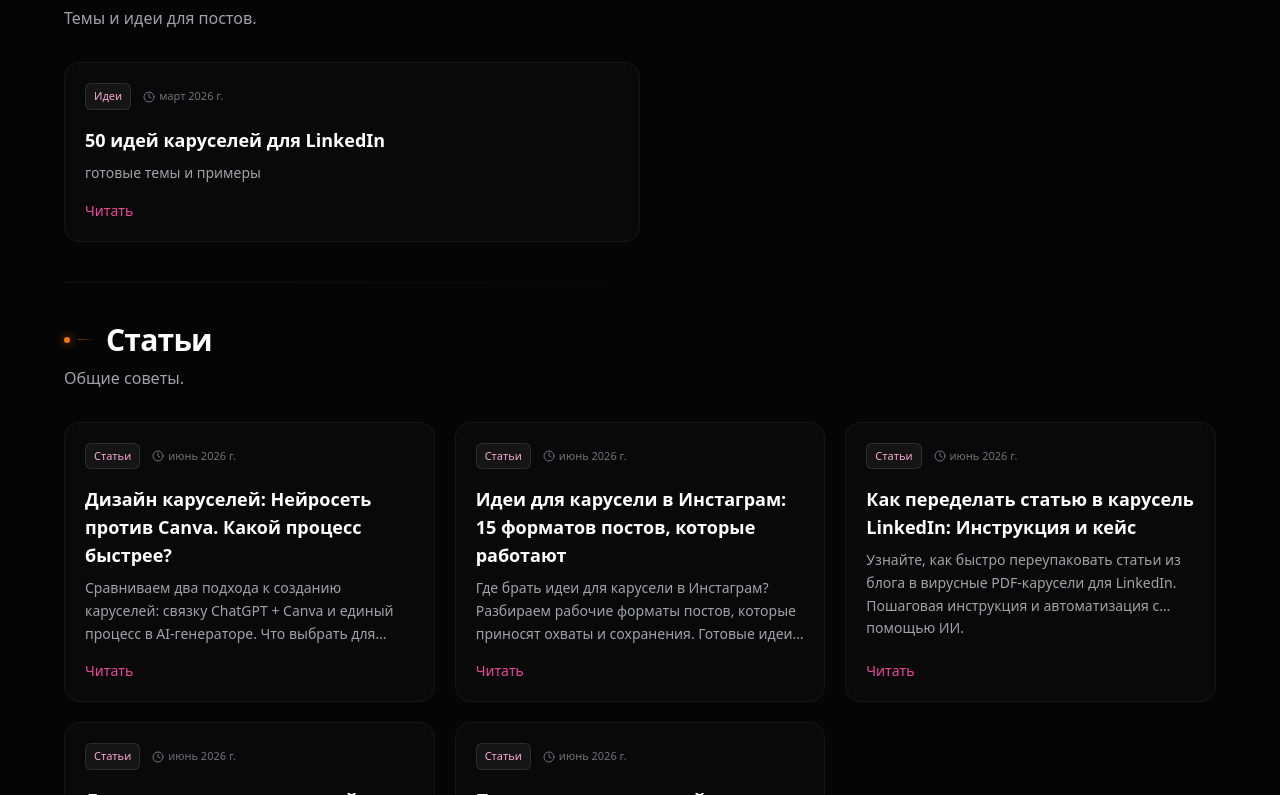
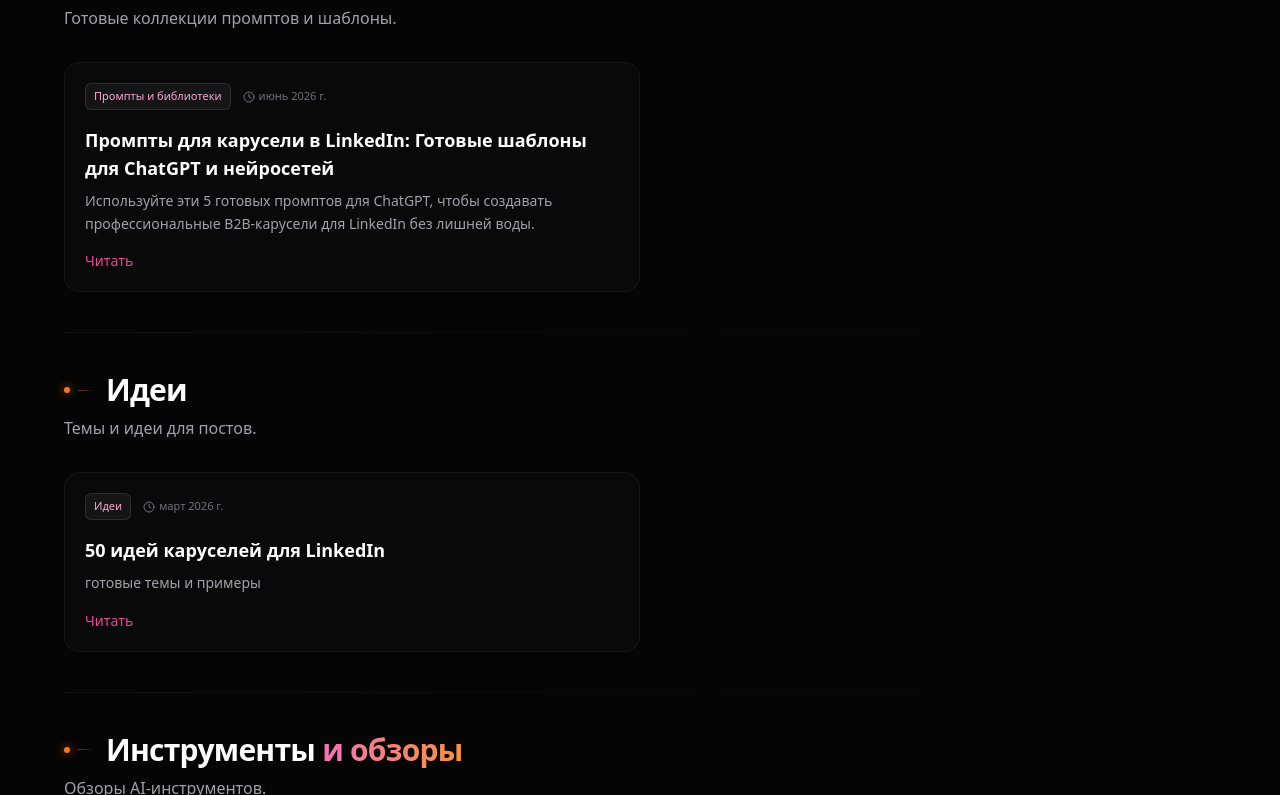
Before and after one commit to matteimikeska49-bot/gtf, a React (Vite) app: page /ru/blog in a window 1280 px wide. Shown: the part 1665-2460 px from the top of the page. Built offline with nearby package versions, Linux system fonts and the light colour scheme.

Commit message:
fix(seo): preserve all articles in localized blog hubs

```diff
--- a/src/components/blog/BlogHubLayout.jsx
+++ b/src/components/blog/BlogHubLayout.jsx
@@ -160,33 +160,38 @@ const normalizeArticle = (article, isMarkdown = false, isRu = false) => {
 const getCategoriesConfig = (isRu) => {
   if (isRu) {
     return [
-      { id: 'guides', title: 'Руководства', titleBase: 'Руководства', titleAccent: '', description: 'Пошаговые инструкции по созданию контента с ИИ.' },
-      { id: 'prompts', title: 'Промпты', titleBase: 'Промпты', titleAccent: 'и библиотеки', description: 'Готовые коллекции промптов и шаблоны.' },
-      { id: 'ideas', title: 'Идеи', titleBase: 'Идеи', titleAccent: '', description: 'Темы и идеи для постов.' },
-      { id: 'tools', title: 'Инструменты', titleBase: 'Инструменты', titleAccent: 'и обзоры', description: 'Обзоры AI-инструментов.' },
-      { id: 'workflows', title: 'Воркфлоу', titleBase: 'AI-контент', titleAccent: 'воркфлоу', description: 'Системы создания контента.' },
-      { id: 'articles', title: 'Статьи', titleBase: 'Статьи', titleAccent: '', description: 'Общие советы.' }
+      { id: 'guides', baseCategory: 'Guides', title: 'Руководства', titleBase: 'Руководства', titleAccent: '', description: 'Пошаговые инструкции по созданию контента с ИИ.' },
+      { id: 'prompts', baseCategory: 'Prompts & Libraries', title: 'Промпты и библиотеки', titleBase: 'Промпты', titleAccent: 'и библиотеки', description: 'Готовые коллекции промптов и шаблоны.' },
+      { id: 'ideas', baseCategory: 'Ideas', title: 'Идеи', titleBase: 'Идеи', titleAccent: '', description: 'Темы и идеи для постов.' },
+      { id: 'tools', baseCategory: 'Tools & Comparisons', title: 'Инструменты и обзоры', titleBase: 'Инструменты', titleAccent: 'и обзоры', description: 'Обзоры AI-инструментов.' },
+      { id: 'workflows', baseCategory: 'AI Content Workflows', title: 'AI-контент воркфлоу', titleBase: 'AI-контент', titleAccent: 'воркфлоу', description: 'Системы создания контента.' },
+      { id: 'articles', baseCategory: 'Articles & Tips', title: 'Статьи', titleBase: 'Статьи', titleAccent: '', description: 'Общие советы.' }
     ];
   }
   return [
-    { id: 'guides', title: 'Guides', titleBase: 'Guides', titleAccent: '', description: 'Step-by-step workflows for creating carousels, posts, and content systems with AI.' },
-    { id: 'prompts', title: 'Prompts & Libraries', titleBase: 'Prompts', titleAccent: '& Libraries', description: 'Copy-ready prompt collections and reusable content frameworks.' },
-    { id: 'ideas', title: 'Ideas', titleBase: 'Ideas', titleAccent: '', description: 'Topic ideas and angles for creating better social content.' },
-    { id: 'tools', title: 'Tools & Comparisons', titleBase: 'Tools', titleAccent: '& Comparisons', description: 'Tool roundups, alternatives, and buying guides.' },
-    { id: 'workflows', title: 'AI Content Workflows', titleBase: 'AI Content', titleAccent: 'Workflows', description: 'Systems for repurposing, scaling, and improving AI-assisted content.' },
-    { id: 'articles', title: 'Articles & Tips', titleBase: 'Articles', titleAccent: '& Tips', description: 'General tips and insights for social media growth.' }
+    { id: 'guides', baseCategory: 'Guides', title: 'Guides', titleBase: 'Guides', titleAccent: '', description: 'Step-by-step workflows for creating carousels, posts, and content systems with AI.' },
+    { id: 'prompts', baseCategory: 'Prompts & Libraries', title: 'Prompts & Libraries', titleBase: 'Prompts', titleAccent: '& Libraries', description: 'Copy-ready prompt collections and reusable content frameworks.' },
+    { id: 'ideas', baseCategory: 'Ideas', title: 'Ideas', titleBase: 'Ideas', titleAccent: '', description: 'Topic ideas and angles for creating better social content.' },
+    { id: 'tools', baseCategory: 'Tools & Comparisons', title: 'Tools & Comparisons', titleBase: 'Tools', titleAccent: '& Comparisons', description: 'Tool roundups, alternatives, and buying guides.' },
+    { id: 'workflows', baseCategory: 'AI Content Workflows', title: 'AI Content Workflows', titleBase: 'AI Content', titleAccent: 'Workflows', description: 'Systems for repurposing, scaling, and improving AI-assisted content.' },
+    { id: 'articles', baseCategory: 'Articles & Tips', title: 'Articles & Tips', titleBase: 'Articles', titleAccent: '& Tips', description: 'General tips and insights for social media growth.' }
   ];
 };
 
 const groupArticlesByCategory = (articles, isRu) => {
   const grouped = {};
   const config = getCategoriesConfig(isRu);
-  config.forEach(c => grouped[c.title] = []);
+
+  config.forEach(c => { grouped[c.id] = []; });
+  grouped['other'] = [];
+
+  const categoryToId = {};
+  config.forEach(c => { categoryToId[c.baseCategory] = c.id; });
 
   articles.forEach(article => {
-    const cat = article.categoryName;
-    if (!grouped[cat]) grouped[cat] = [];
-    grouped[cat].push(article);
+    const cat = article.baseCategory;
+    const targetId = categoryToId[cat] || 'other';
+    grouped[targetId].push(article);
   });
 
   return grouped;
@@ -377,8 +382,7 @@ const CategorySection = ({ config, articles, index, isRu }) => {
   );
 };
 
-const BlogContentSections = ({ groupedArticles, isRu }) => {
-  const config = getCategoriesConfig(isRu);
+const BlogContentSections = ({ config, groupedArticles, isRu }) => {
   return (
     <section className="pt-16 pb-16 px-6 relative z-10 w-full bg-[#050505]">
       <div className="max-w-6xl mx-auto">
@@ -386,7 +390,7 @@ const BlogContentSections = ({ groupedArticles, isRu }) => {
           <CategorySection
             key={catConfig.id}
             config={catConfig}
-            articles={groupedArticles[catConfig.title]}
+            articles={groupedArticles[catConfig.id]}
             index={i}
             isRu={isRu}
           />
@@ -444,8 +448,21 @@ export const BlogHubLayout = ({ isRu }) => {
   const featuredArticles = getFeaturedArticles(allArticles, isRu);
   const groupedArticles = groupArticlesByCategory(allArticles, isRu);
 
-  const config = getCategoriesConfig(isRu);
-  const activeCategories = config.filter(cat => groupedArticles[cat.title]?.length > 0);
+  let config = getCategoriesConfig(isRu);
+
+  // Guardrail: Ensure published articles with unknown categories are rendered
+  if (groupedArticles['other'] && groupedArticles['other'].length > 0) {
+    config.push({
+      id: 'other',
+      baseCategory: 'Other',
+      title: isRu ? 'Другое' : 'Other',
+      titleBase: isRu ? 'Другое' : 'Other',
+      titleAccent: '',
+      description: ''
+    });
+  }
+
+  const activeCategories = config.filter(cat => groupedArticles[cat.id]?.length > 0);
 
   return (
     <MainLayout>
@@ -454,7 +471,7 @@ export const BlogHubLayout = ({ isRu }) => {
       <BlogHero isRu={isRu} />
       <FeaturedSection articles={featuredArticles} isRu={isRu} />
       {activeCategories.length > 0 && <CategoryNavigation categories={activeCategories} />}
-      <BlogContentSections groupedArticles={groupedArticles} isRu={isRu} />
+      <BlogContentSections config={activeCategories} groupedArticles={groupedArticles} isRu={isRu} />
       <BottomWorkflowBlock isRu={isRu} />
       <Footer />
       <CookieBanner />
```
